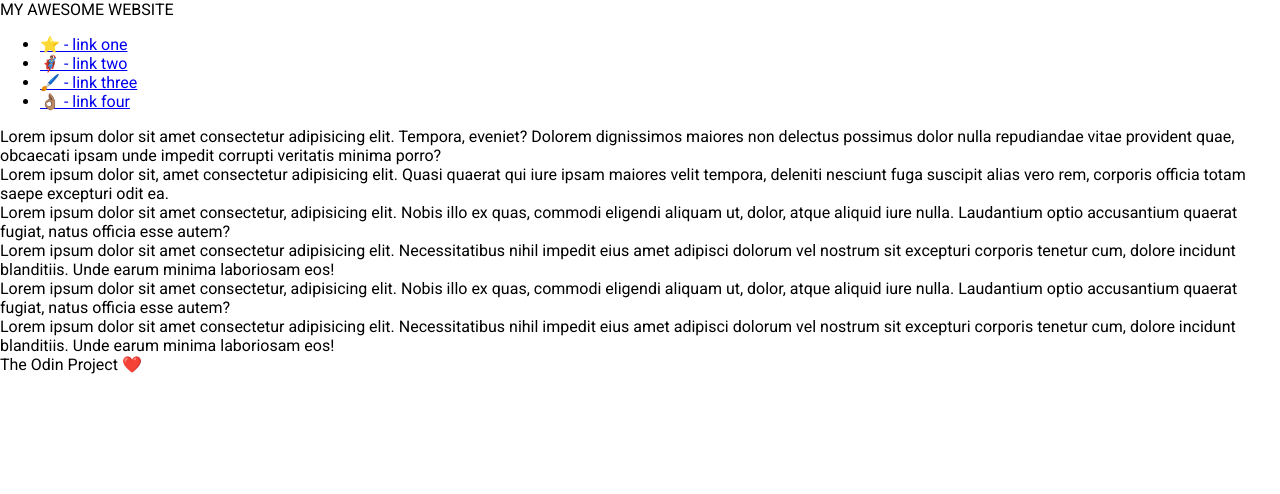
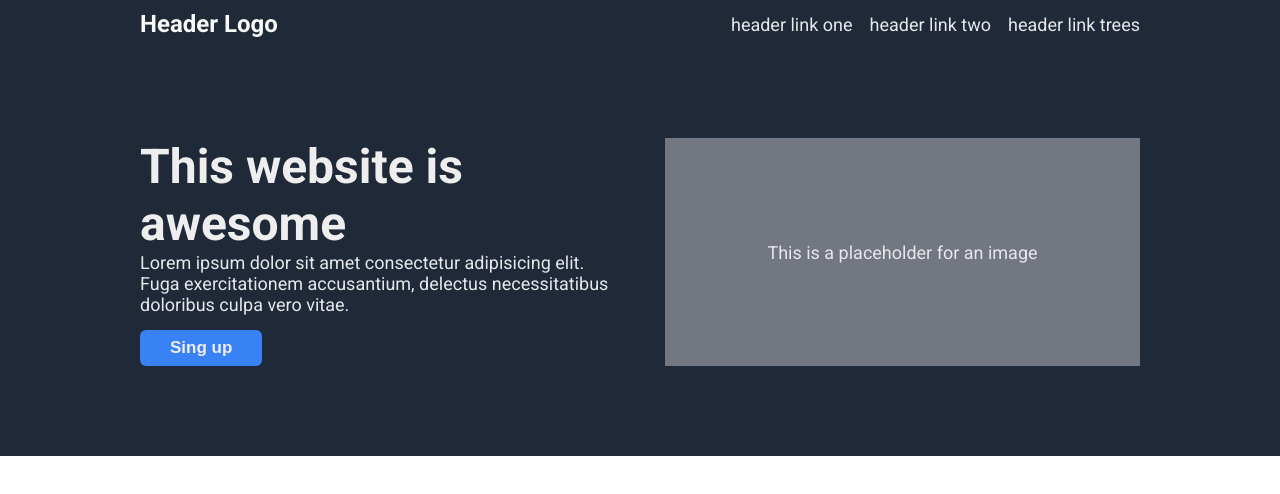
Before and after one commit to devloop307/Landing-Page, a plain HTML site: page index.html in a window 1280 px wide. Drawn offline with Linux system fonts and the light colour scheme.

Commit message:
flex header

```diff
--- a/index.html
+++ b/index.html
@@ -7,42 +7,43 @@
     <title>Document</title>
 </head>
 <body>
-    <!-- Contenedor Principal
-    <div class="container">
-         Encabezado
+    <!-- Contenedor Principal  -->
+    <div class="hero">
+      <div class="man">
         <div class="header">
 
+          <div class="logo">
+            <p>Header Logo</p>
+          </div>
+
+          <div class="links">
+            <ul>
+              <li><a href="#">header link one</a></li>
+              <li><a href="#">header link two</a></li>
+              <li><a href="#">header link trees</a></li>
+            </ul>
+          </div>
         </div>
-         Cuerpo
-        <div class="main">
-        </div>
-         Pie de página
-        <div class="footer">
+
+        <div class="sub-header">
+          <div class="left">
+            <h1>This website is awesome</h1>
+            <p>Lorem ipsum dolor sit amet consectetur adipisicing elit. Fuga exercitationem accusantium, delectus necessitatibus doloribus culpa vero vitae.</p>
+            <button class="button1">Sing up</button>
+          </div>
+          <div class="right">
+              <p>This is a placeholder for an image</p>
+          </div>
         </div>
     </div>
-    -->
-    <div class="header">
-      MY AWESOME WEBSITE
     </div>
 
-    <div class="sidebar">
-      <ul>
-        <li><a href="#">⭐ - link one</a></li>
-        <li><a href="#">🦸🏽‍♂️ - link two</a></li>
-        <li><a href="#">🖌️ - link three</a></li>
-        <li><a href="#">👌🏽 - link four</a></li>
-      </ul>
+    <div class="container">
+
     </div>
 
-    <div class="card">Lorem ipsum dolor sit amet consectetur adipisicing elit. Tempora, eveniet? Dolorem dignissimos maiores non delectus possimus dolor nulla repudiandae vitae provident quae, obcaecati ipsam unde impedit corrupti veritatis minima porro?</div>
-    <div class="card">Lorem ipsum dolor sit, amet consectetur adipisicing elit. Quasi quaerat qui iure ipsam maiores velit tempora, deleniti nesciunt fuga suscipit alias vero rem, corporis officia totam saepe excepturi odit ea.</div>
-    <div class="card">Lorem ipsum dolor sit amet consectetur, adipisicing elit. Nobis illo ex quas, commodi eligendi aliquam ut, dolor, atque aliquid iure nulla. Laudantium optio accusantium quaerat fugiat, natus officia esse autem?</div>
-    <div class="card">Lorem ipsum dolor sit amet consectetur adipisicing elit. Necessitatibus nihil impedit eius amet adipisci dolorum vel nostrum sit excepturi corporis tenetur cum, dolore incidunt blanditiis. Unde earum minima laboriosam eos!</div>
-    <div class="card">Lorem ipsum dolor sit amet consectetur, adipisicing elit. Nobis illo ex quas, commodi eligendi aliquam ut, dolor, atque aliquid iure nulla. Laudantium optio accusantium quaerat fugiat, natus officia esse autem?</div>
-    <div class="card">Lorem ipsum dolor sit amet consectetur adipisicing elit. Necessitatibus nihil impedit eius amet adipisci dolorum vel nostrum sit excepturi corporis tenetur cum, dolore incidunt blanditiis. Unde earum minima laboriosam eos!</div>
+    <div class="footer">
 
-    <div class="footer">
-      The Odin Project ❤️
     </div>
 </body>
 </html>
--- a/styles.css
+++ b/styles.css
@@ -3,5 +3,103 @@
 body {
   margin: 0;
   overflow: hidden;
-  font-family: Roboto, sans-serif;
+  font-family: 'Roboto', sans-serif;
 }
+
+.hero{
+  background-color: #1F2937;
+  color: #eee;
+  display: flex;
+  justify-content: center;
+}
+
+ul{
+  list-style-type: none;
+  margin: 0px;
+  padding: 0px;
+}
+
+a{
+  text-decoration: none;
+}
+
+a:hover{
+  color: #275ba5;
+  text-decoration: underline;
+}
+
+.header{
+  display: flex;
+  justify-content: space-between;
+  align-items: center;
+  padding: 10px 0px;
+}
+
+.logo{
+  font-size: 24px;
+  font-weight: bolder;
+  color: #F9FAF8;
+}
+
+ul{
+  display: flex;
+  gap: 17px;
+}
+
+.man{
+  max-width: 1000px;
+  padding: 0px 20px;
+}
+
+.sub-header{
+  display: flex;
+  justify-content: space-between;
+  align-items: stretch;
+  padding: 90px 0px;
+  gap: 50px;
+  flex-shrink: 0;
+}
+
+h1,p{
+  margin: 0px;
+  padding: 0px;
+}
+
+.left, .right{
+  flex: 1;
+}
+
+h1{
+  font-size: 48px;
+}
+
+.right{
+  background: #727781;
+  color: #eee;
+  display: flex;
+  justify-content: center;
+  align-items: center;
+  flex: 1;
+}
+
+.button1{
+  color: #eee;
+  background:#3882F6;
+  border-style: none;
+  border-radius: 6px ;
+  padding: 8px 30px;
+  margin-top: 15px;
+  font-weight: bolder;
+  font-size: 17px;
+}
+
+.left p, a{
+  color: #e5e7eb;
+  font-size: 18px;
+}
+
+.right p, a{
+  color: #e5e7eb;
+  font-size: 18px;
+  text-align: center;
+}
```
